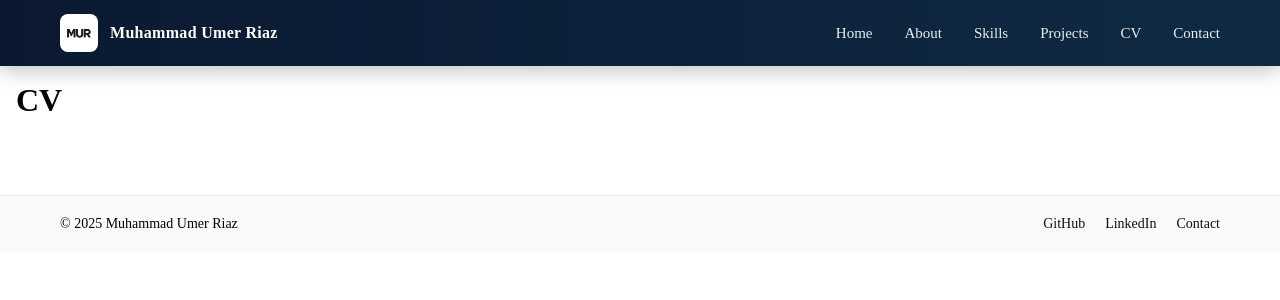
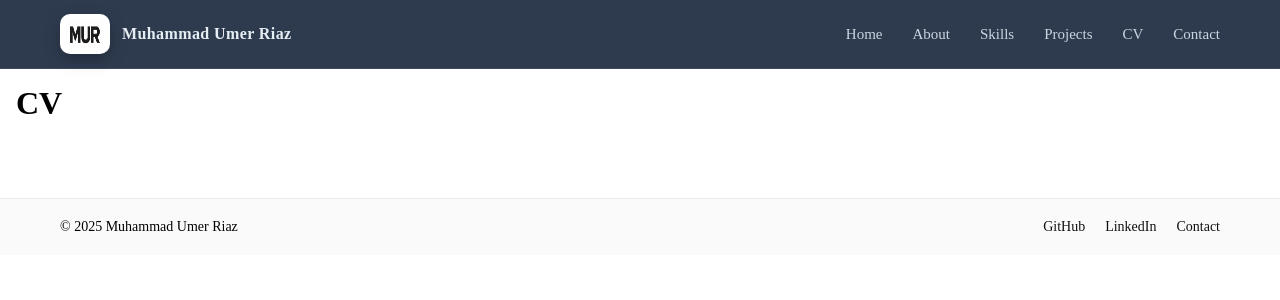
Before and after one commit to Umer-014/Portfolio, a React (Create React App) app: page /cv in a window 1280 px wide. Shown: the top 300 px of the page. Built offline with nearby package versions, Linux system fonts and the light colour scheme.

Commit message:
update the header section.

```diff
--- a/src/components/Header.css
+++ b/src/components/Header.css
@@ -3,9 +3,10 @@
   position: sticky;
   top: 0;
   z-index: 1000;
-  background: linear-gradient(90deg, #0a1931, #102a43);
+  background: rgba(10, 25, 49, 0.85);
+  backdrop-filter: blur(10px);
   color: #ffffff;
-  box-shadow: 0 4px 20px rgba(0, 0, 0, 0.25);
+  border-bottom: 1px solid rgba(255, 255, 255, 0.08);
 }
 
 /* Container */
@@ -18,77 +19,84 @@
   justify-content: space-between;
 }
 
-/* ===== Brand Section ===== */
+/* ===== Brand ===== */
 .brand {
   display: flex;
   align-items: center;
   gap: 12px;
+  cursor: pointer;
+  text-decoration: none;
+  color: inherit;
 }
 
+
 .logo-img {
-  width: 38px;
-  height: 38px;
-  object-fit: contain;
+  width: 50px;
+  height: 40px;
   background: #ffffff;
-  border-radius: 8px;
-  padding: 4px;
+  padding: 6px;
+  border-radius: 10px;
+  box-shadow: 0 6px 16px rgba(0, 0, 0, 0.25);
 }
 
 .name {
   font-size: 16px;
   font-weight: 600;
-  letter-spacing: 0.3px;
-  white-space: nowrap;
+  letter-spacing: 0.4px;
+  color: #e6edf3;
 }
 
 /* ===== Navigation ===== */
 .nav {
   display: flex;
-  gap: 32px;
+  gap: 30px;
 }
 
 .nav a {
   text-decoration: none;
-  color: #e6edf3;
+  color: #cbd5e1;
+  font-size: 15px;
   font-weight: 500;
-  font-size: 15px;
   position: relative;
+  padding: 4px 0;
   transition: color 0.25s ease;
 }
 
-/* Hover underline effect */
+/* underline animation */
 .nav a::after {
   content: "";
   position: absolute;
-  left: 0;
+  left: 50%;
   bottom: -6px;
-  width: 0%;
+  width: 0;
   height: 2px;
   background: #38bdf8;
-  transition: width 0.25s ease;
+  transition: all 0.25s ease;
+  transform: translateX(-50%);
 }
 
 .nav a:hover {
-  color: #38bdf8;
+  color: #ffffff;
 }
 
 .nav a:hover::after {
   width: 100%;
 }
 
-/* ===== Mobile Menu Button ===== */
+/* ===== Mobile Toggle ===== */
 .menu-toggle {
   display: none;
   flex-direction: column;
-  gap: 5px;
+  gap: 6px;
   cursor: pointer;
 }
 
 .menu-toggle span {
-  width: 24px;
+  width: 26px;
   height: 2px;
   background: #ffffff;
   border-radius: 2px;
+  transition: all 0.3s ease;
 }
 
 /* ===== Responsive ===== */
@@ -99,28 +107,36 @@
 
   .nav {
     position: absolute;
-    top: 68px;
+    top: 70px;
     left: 0;
     width: 100%;
-    background: linear-gradient(180deg, #0a1931, #102a43);
+    background: rgba(10, 25, 49, 0.95);
+    backdrop-filter: blur(12px);
     flex-direction: column;
     align-items: center;
-    gap: 22px;
-    padding: 24px 0;
+    gap: 24px;
+    padding: 28px 0;
     display: none;
-    box-shadow: 0 10px 25px rgba(0, 0, 0, 0.35);
   }
 
   .nav.open {
     display: flex;
+    animation: slideDown 0.3s ease;
   }
 
   .name {
     font-size: 14px;
   }
+}
 
-  .logo-img {
-    width: 34px;
-    height: 34px;
+/* Animation */
+@keyframes slideDown {
+  from {
+    opacity: 0;
+    transform: translateY(-10px);
+  }
+  to {
+    opacity: 1;
+    transform: translateY(0);
   }
 }
--- a/src/components/Header.js
+++ b/src/components/Header.js
@@ -1,8 +1,7 @@
-import React,{ useState } from "react";
+import React, { useState } from "react";
 import "./Header.css";
 import logo from "../assets/logo.png";
 import { Link } from "react-router-dom";
-
 
 const Header = () => {
   const [menuOpen, setMenuOpen] = useState(false);
@@ -10,33 +9,40 @@ const Header = () => {
   return (
     <header className="header">
       <div className="header-container">
-
         {/* Left side: Logo image + Full Name */}
-        <div className="brand">
+        <Link to="/about" className="brand" onClick={() => setMenuOpen(false)}>
           <img src={logo} alt="Muhammad Umer Riaz Logo" className="logo-img" />
           <span className="name">Muhammad Umer Riaz</span>
-        </div>
+        </Link>
 
         {/* Navigation */}
         <nav className={`nav ${menuOpen ? "open" : ""}`}>
-          <Link to="/" onClick={() => setMenuOpen(false)}>Home</Link>
-          <Link to="/about" onClick={() => setMenuOpen(false)}>About</Link>
-          <Link to="/skills" onClick={() => setMenuOpen(false)}>Skills</Link>
-          <Link to="/projects" onClick={() => setMenuOpen(false)}>Projects</Link>
-          <Link to="/cv" onClick={() => setMenuOpen(false)}>CV</Link>
-          <Link to="/contact" onClick={() => setMenuOpen(false)}>Contact</Link>
+          <Link to="/" onClick={() => setMenuOpen(false)}>
+            Home
+          </Link>
+          <Link to="/about" onClick={() => setMenuOpen(false)}>
+            About
+          </Link>
+          <Link to="/skills" onClick={() => setMenuOpen(false)}>
+            Skills
+          </Link>
+          <Link to="/projects" onClick={() => setMenuOpen(false)}>
+            Projects
+          </Link>
+          <Link to="/cv" onClick={() => setMenuOpen(false)}>
+            CV
+          </Link>
+          <Link to="/contact" onClick={() => setMenuOpen(false)}>
+            Contact
+          </Link>
         </nav>
 
         {/* Mobile Menu */}
-        <div
-          className="menu-toggle"
-          onClick={() => setMenuOpen(!menuOpen)}
-        >
+        <div className="menu-toggle" onClick={() => setMenuOpen(!menuOpen)}>
           <span></span>
           <span></span>
           <span></span>
         </div>
-
       </div>
     </header>
   );
```
